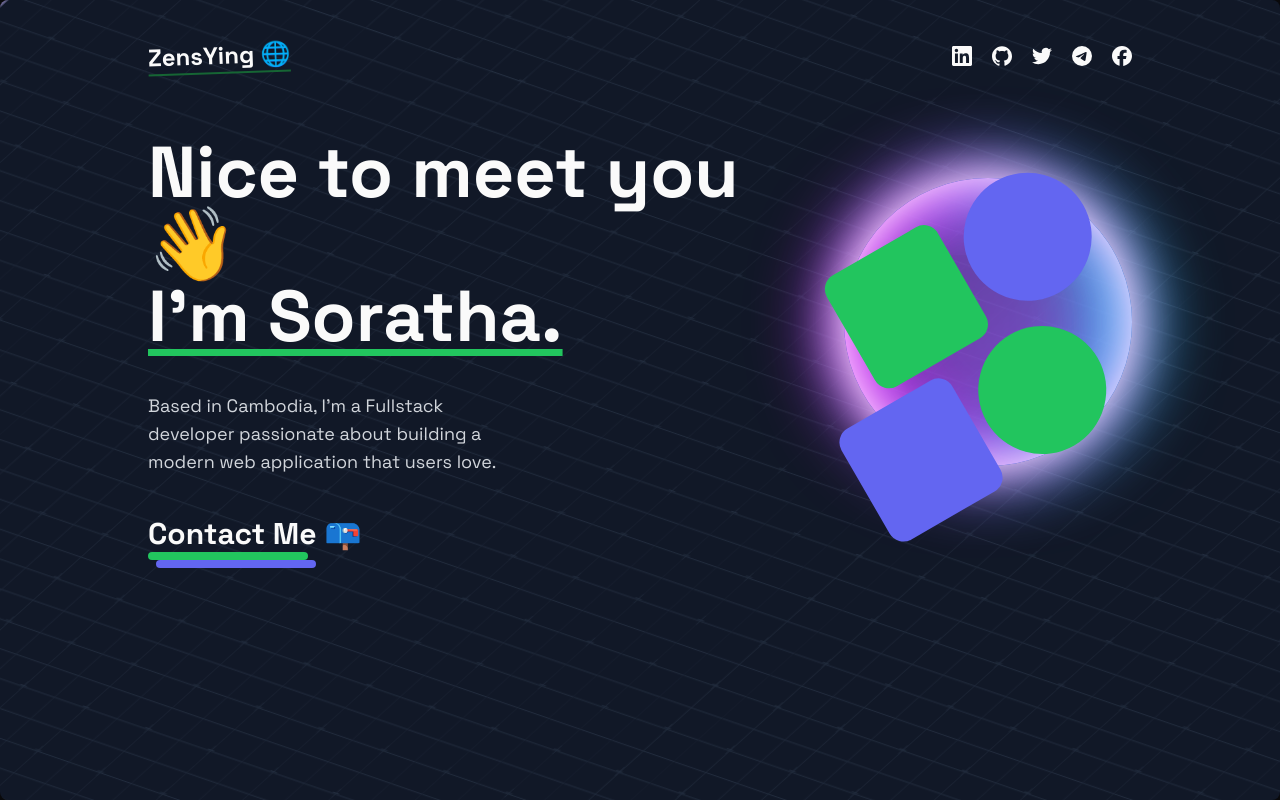
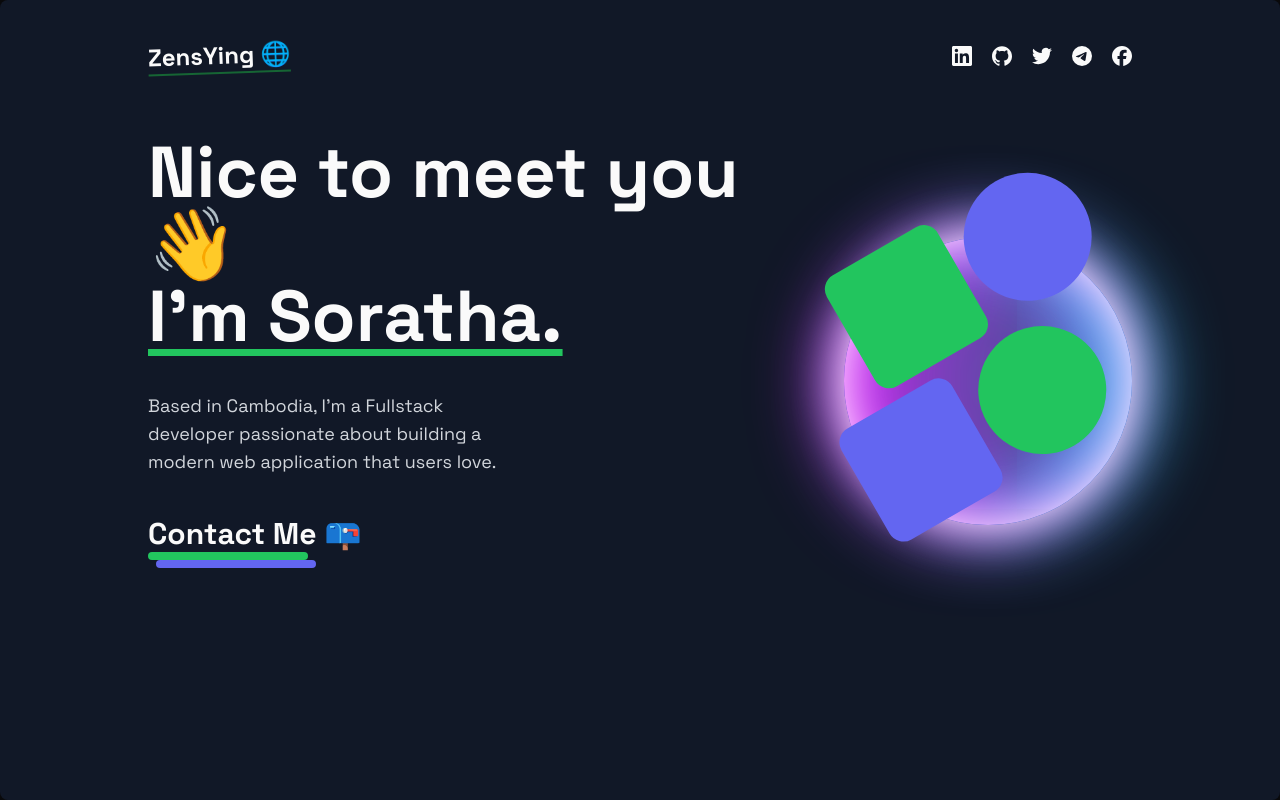
Before and after one commit to ZensYing/test-hosting, a Next.js app: page / in a window 1280 px wide. Built offline with nearby package versions, Linux system fonts and the light colour scheme.

Commit message:
change bg section

```diff
--- a/app/(home)/components/HeroSection.tsx
+++ b/app/(home)/components/HeroSection.tsx
@@ -3,7 +3,7 @@ import React from 'react'
 
 export default function HeroSection() {
     return (
-        <div className="min-h-[60vh] flex flex-col-reverse gap-14 lg:gap-0 lg:flex-row items-center justify-between">
+        <div className="min-h-[60vh] flex flex-col-reverse gap-14 lg:gap-0 lg:flex-row items-center justify-between max-sm:py-10">
             <div className="space-y-10 text-center lg:text-left">
                 <h1 className="text-4xl lg:text-7xl font-bold">
                     Nice to meet you 👋<br /> {" "}
@@ -36,7 +36,7 @@ export default function HeroSection() {
                         <div className="w-32 h-32 rounded-full bg-green-500"></div>
                     </div>
                 </div>
-                <div className="glow w-72 h-72 absolute lg:top-[30%] max-lg:top-[18%] ">
+                <div className="glow w-72 h-72 absolute lg:top-[40%] max-lg:top-[18%] ">
 
                 </div>
             </div>
--- a/app/(home)/page.tsx
+++ b/app/(home)/page.tsx
@@ -8,7 +8,6 @@ export default function page() {
 
     <div className="min-h-screen  relative w-full overflow-hidden bg-gray-900 flex flex-col items-center justify-center rounded-lg">
       <div className=" absolute w-[80%] mx-auto px-5  z-20 top-[0%] max-sm:w-full max-sm:-mt-5">
-        <Boxes className="opacity-50"/>
         <nav className={cn("relative z-20")}>
           <Navbar  />
           <HeroSection />
```
